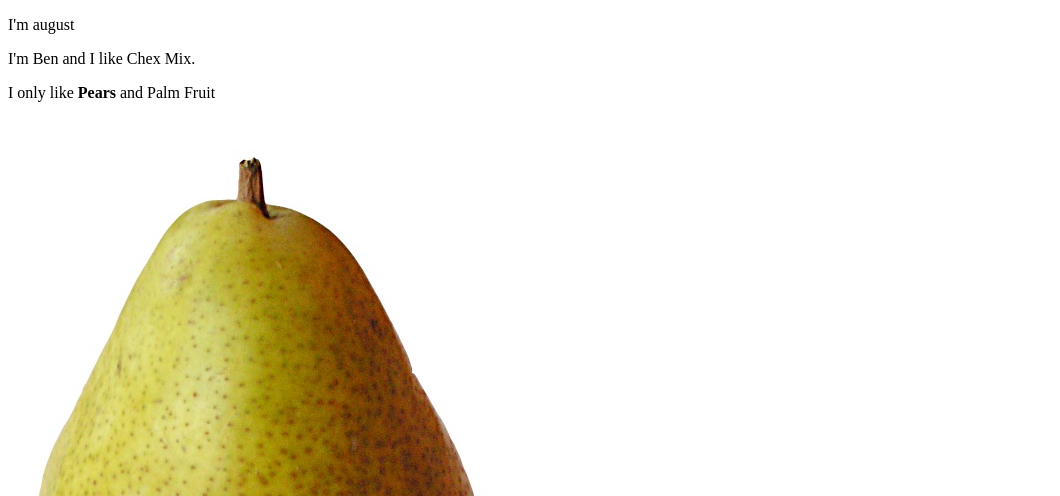
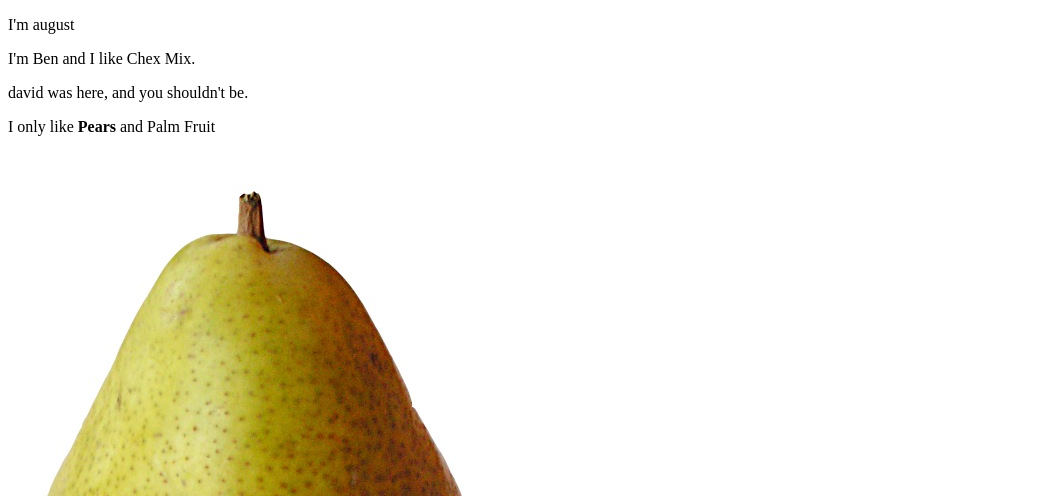
Before and after one commit to scottstanfield/apple, a plain HTML site: page index.html in a window 1280 px wide. Shown: the top 496 px of the page, without its empty margins (0-1060 px from the left). Drawn offline with Linux system fonts and the light colour scheme.

Commit message:
the truth

```diff
--- a/index.html
+++ b/index.html
@@ -7,6 +7,7 @@
     <body>
 		<p> I'm august</p>
 		<p>I'm Ben and I like Chex Mix.</p>
+                <p>david was here, and you shouldn't be.</p>
 		<p>I only like <b>Pears</b> and Palm Fruit</p>
 		<img src="images/pear.jpg" />
 	<img src="http://media.npr.org/images/picture-show-flickr-promo.jpg" alt="pictire"></img>
```
